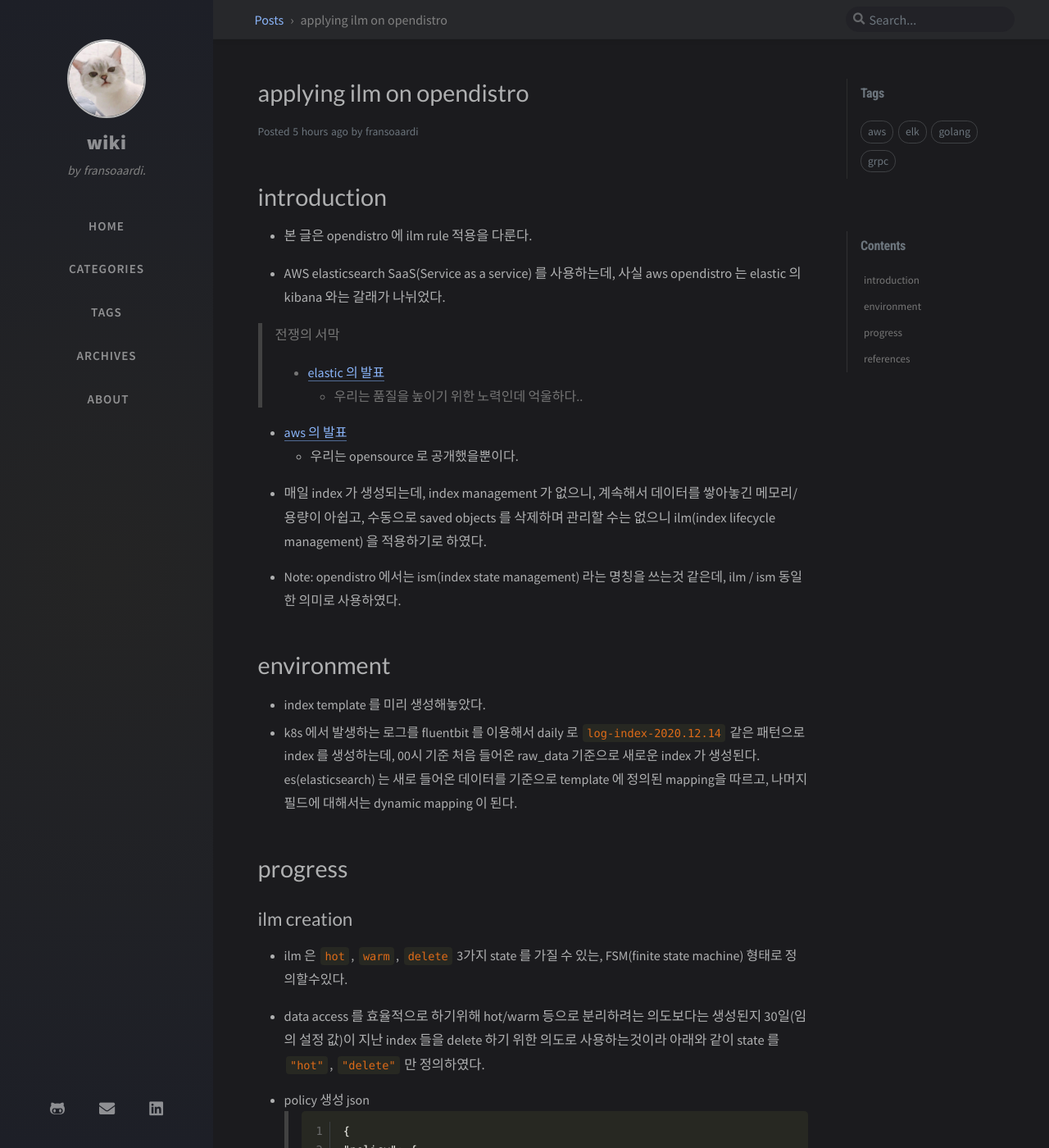
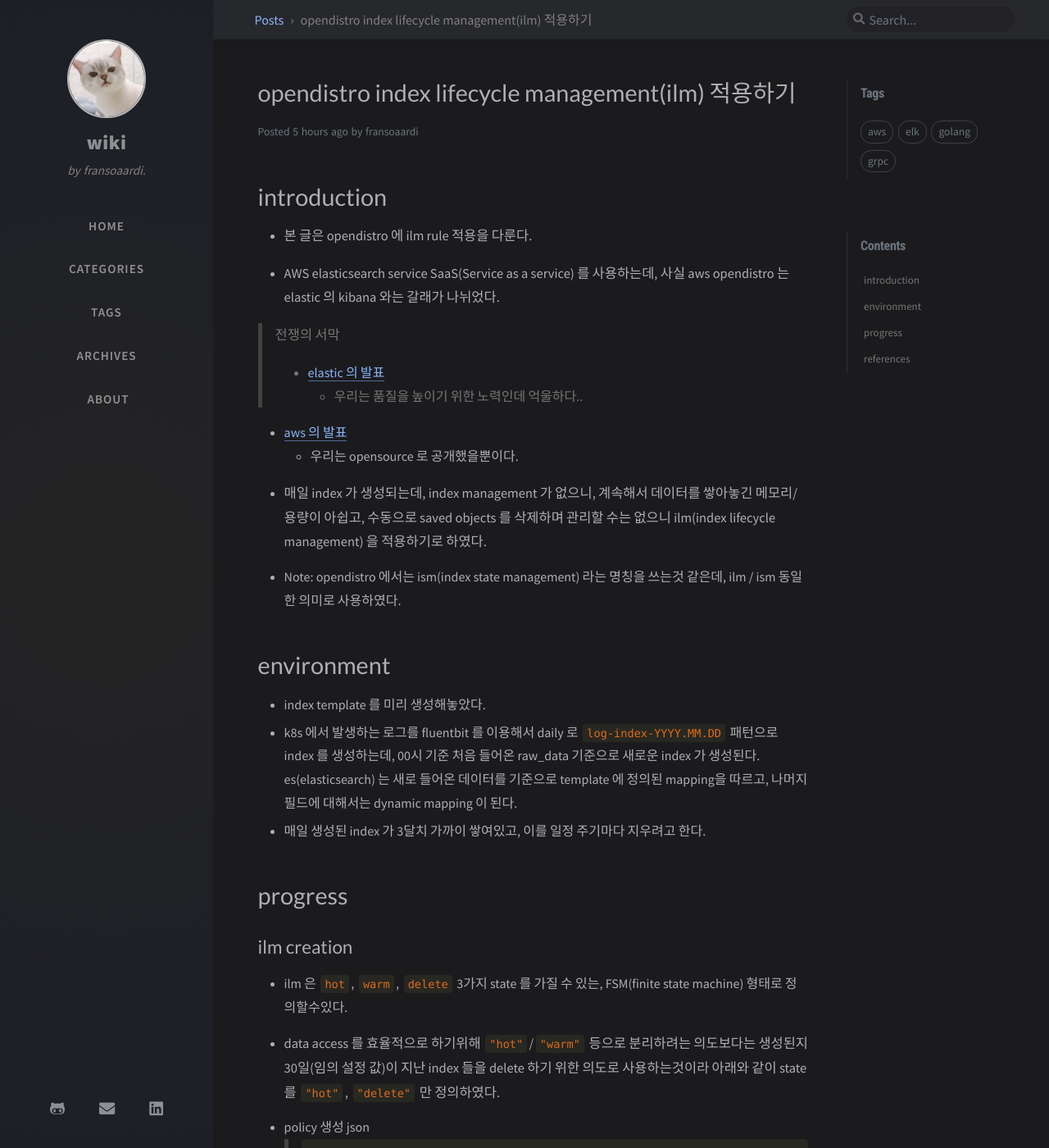
Before and after one commit to fransoaardi/fransoaardi.github.io, a Jekyll site: the page built from _posts/2020-12-14-applying_ilm_opendistro.md, in a window 1280 px wide and 1400 px high. Shown: the whole window at 82% size. Built offline with Jekyll 4.4.1, drawn with Linux system fonts in a browser that asks for light colours; nearby versions of some CDN libraries; comment, search, counter and statistics services are not loaded; some of the changed text lies outside the part shown.

Commit message:
reformat

````diff
--- a/_posts/2020-12-14-applying_ilm_opendistro.md
+++ b/_posts/2020-12-14-applying_ilm_opendistro.md
@@ -1,6 +1,6 @@
 ---
 layout: post
-title: applying ilm on opendistro
+title: opendistro index lifecycle management(ilm) 적용하기
 date: 2020-12-14 14:00:00 +0900
 categories: [Wiki]
 tags: [elk, aws]
@@ -10,7 +10,7 @@ toc: true
 # introduction
 - 본 글은 opendistro 에 ilm rule 적용을 다룬다.
 
-- AWS elasticsearch SaaS(Service as a service) 를 사용하는데, 사실 aws opendistro 는 elastic 의 kibana 와는 갈래가 나뉘었다.
+- AWS elasticsearch service SaaS(Service as a service) 를 사용하는데, 사실 aws opendistro 는 elastic 의 kibana 와는 갈래가 나뉘었다.
 
 > 전쟁의 서막
 - [elastic 의 발표](https://www.elastic.co/kr/blog/on-open-distros-open-source-and-building-a-company)
@@ -25,12 +25,13 @@ toc: true
 
 # environment
 - index template 를 미리 생성해놓았다.
-- k8s 에서 발생하는 로그를 fluentbit 를 이용해서 daily 로 `log-index-2020.12.14` 같은 패턴으로 index 를 생성하는데, 00시 기준 처음 들어온 raw_data 기준으로 새로운 index 가 생성된다. es(elasticsearch) 는 새로 들어온 데이터를 기준으로 template 에 정의된 mapping을 따르고, 나머지 필드에 대해서는 dynamic mapping 이 된다.
+- k8s 에서 발생하는 로그를 fluentbit 를 이용해서 daily 로 `log-index-YYYY.MM.DD` 패턴으로 index 를 생성하는데, 00시 기준 처음 들어온 raw_data 기준으로 새로운 index 가 생성된다. es(elasticsearch) 는 새로 들어온 데이터를 기준으로 template 에 정의된 mapping을 따르고, 나머지 필드에 대해서는 dynamic mapping 이 된다.
+- 매일 생성된 index 가 3달치 가까이 쌓여있고, 이를 일정 주기마다 지우려고 한다.
 
 # progress
 ## ilm creation
 - ilm 은 `hot`, `warm`, `delete` 3가지 state 를 가질 수 있는, FSM(finite state machine) 형태로 정의할수있다.
-- data access 를 효율적으로 하기위해 hot/warm 등으로 분리하려는 의도보다는 생성된지 30일(임의 설정 값)이 지난 index 들을 delete 하기 위한 의도로 사용하는것이라 아래와 같이 state 를 `"hot"`, `"delete"` 만 정의하였다.
+- data access 를 효율적으로 하기위해 `"hot"`/`"warm"` 등으로 분리하려는 의도보다는 생성된지 30일(임의 설정 값)이 지난 index 들을 delete 하기 위한 의도로 사용하는것이라 아래와 같이 state 를 `"hot"`, `"delete"` 만 정의하였다.
 
 - policy 생성 json
 >
@@ -40,26 +41,22 @@ toc: true
     "description": "delete an index after 30 days",
     "default_state": "hot",
     "schema_version": 1,
-    "states": [
-      {
-        "name": "hot",
-        "actions": [],
-        "transitions": [
-          {
-            "state_name": "delete",
-            "conditions": {
+    "states": [{
+      "name": "hot",
+      "actions": [],
+      "transitions": [{
+          "state_name": "delete",
+          "conditions": {
               "min_index_age": "30d"
-            }
           }
-        ]
-      },
-      {
+      }]
+    },
+    {
         "name": "delete",
         "actions": [{
             "delete": {}
         }]
-      }
-    ]
+    }]
   }
 }
 ```
@@ -80,18 +77,17 @@ PUT _template/your-index
 ## 미리 생성된 index 에 policy 적용
 - 미리 생성된 index 는 policy 가 적용되어있지 않고, checkbox 선택 후, 직접 index policy 적용이 필요하다.
 
-- 적용 전
+- 적용 전 (Managed by Policy 값이 No 이다)
 
-![indices not managed by ilm](/assets/img/posts/2020-12-14-ilm/indices-not-managed.png){: width="350" class="normal"}
+![indices not managed by ilm](/assets/img/posts/2020-12-14-ilm/indices-not-managed.png)
 
-- 적용 후
+- 적용 후 (Managed by Policy 값이 Yes 이다)
 
-![indices managed by ilm](/assets/img/posts/2020-12-14-ilm/indices-managed.png){: width="350" class="normal"}
+![indices managed by ilm](/assets/img/posts/2020-12-14-ilm/indices-managed.png)
 
-- `hot -> delete` transition 이 일어난 index
+- `hot -> delete` transition 이 일어난 index (State 가 `delete` 로 변경됐다, 이후 제거됐다)
 
-![indices in transition by ilm](/assets/img/posts/2020-12-14-ilm/indices-in-transition.png){: width="350" class="normal"}
-
+![indices in transition by ilm](/assets/img/posts/2020-12-14-ilm/indices-in-transition.png)
 
 # references
 > `elastic` vs `aws` 전쟁의 서막
````
Also changed, not shown: _drafts/sample.md (+2 -0 lines).
